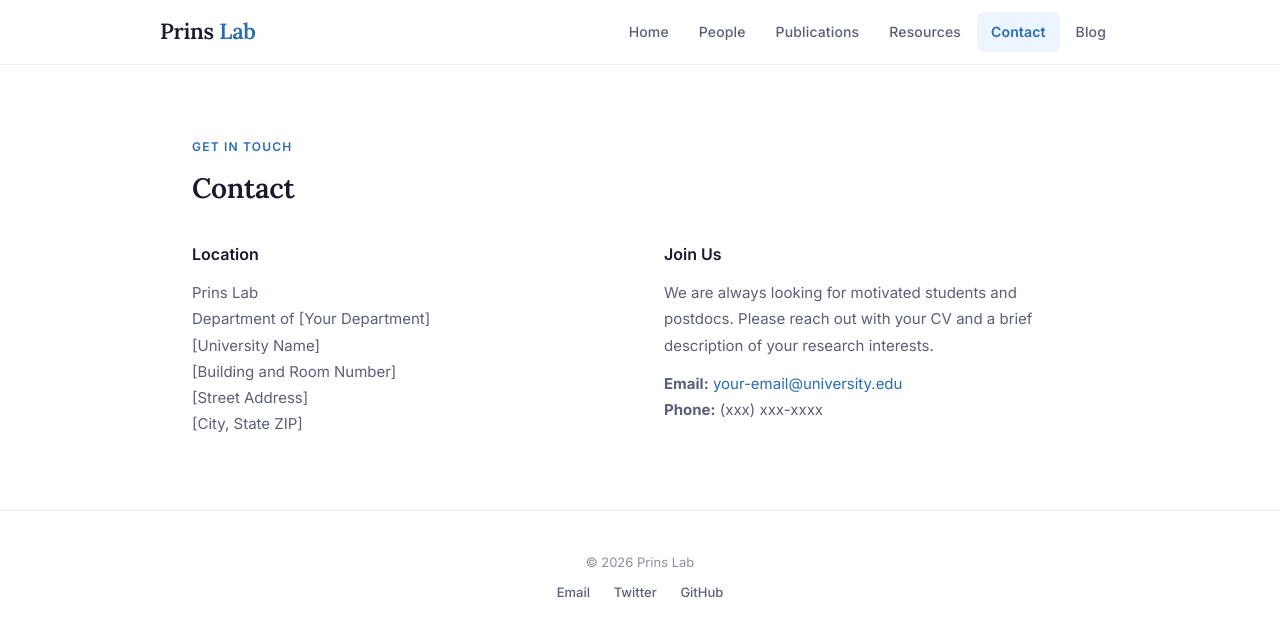
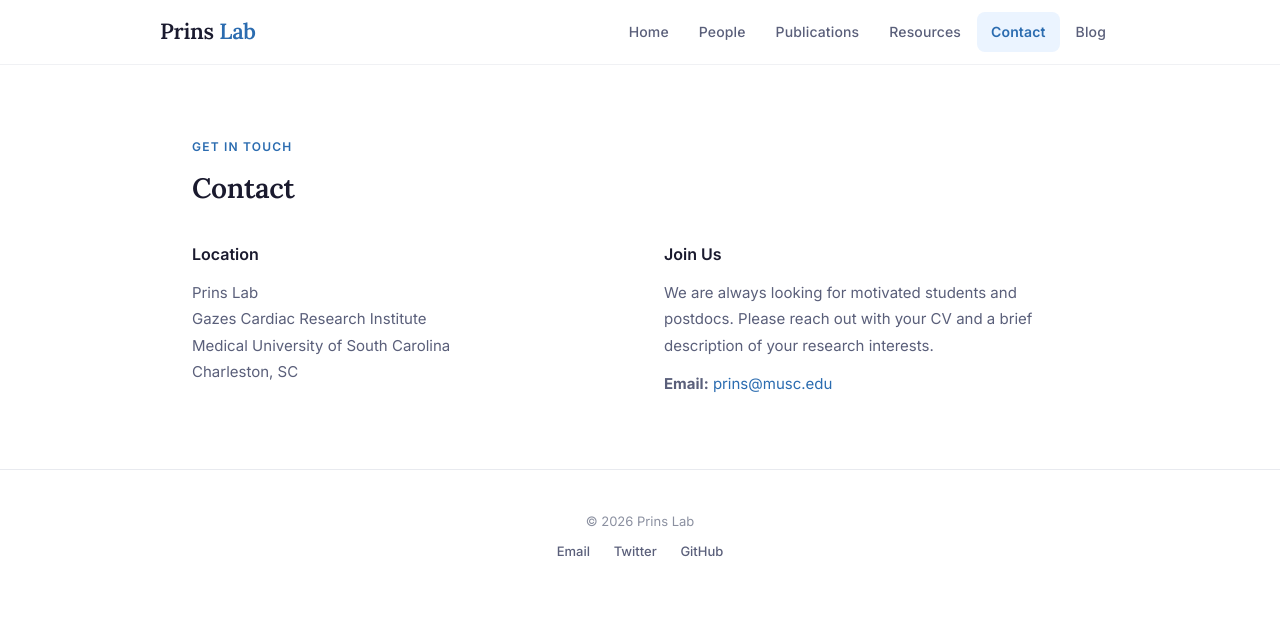
Before and after one commit to blake561/prins-lab-website, a Jekyll site: the page built from pages/contact.html, in a window 1280 px wide. Shown: the top 637 px of the page. Built offline with Jekyll 4.4.1, drawn with Linux system fonts in a browser that asks for light colours.

Commit message:
Add real People and Contact page content
- Kurt Prins headshot and PI card with email + Google Scholar link
- Sally Prins (Research Lab Manager) and Madelyn Blake (Research Specialist)
- Placeholder avatar SVG for members without photos yet
- Contact page updated with Gazes Cardiac Research Institute, MUSC location

Co-Authored-By: Claude Opus 4.6 <noreply@anthropic.com>

```diff
--- a/pages/contact.html
+++ b/pages/contact.html
@@ -13,11 +13,9 @@ permalink: /contact/
       <h3>Location</h3>
       <p>
         Prins Lab<br>
-        Department of [Your Department]<br>
-        [University Name]<br>
-        [Building and Room Number]<br>
-        [Street Address]<br>
-        [City, State ZIP]
+        Gazes Cardiac Research Institute<br>
+        Medical University of South Carolina<br>
+        Charleston, SC
       </p>
     </div>
     <div>
@@ -28,8 +26,7 @@ permalink: /contact/
         research interests.
       </p>
       <p style="margin-top: 12px;">
-        <strong>Email:</strong> <a href="mailto:">your-email@university.edu</a><br>
-        <strong>Phone:</strong> (xxx) xxx-xxxx
+        <strong>Email:</strong> <a href="mailto:prins@musc.edu">prins@musc.edu</a>
       </p>
     </div>
   </div>
```
Also changed, not shown: pages/people.html (+13 -31 lines), assets/images/kurt-prins.jpg (added), assets/images/placeholder-person.svg (added).
